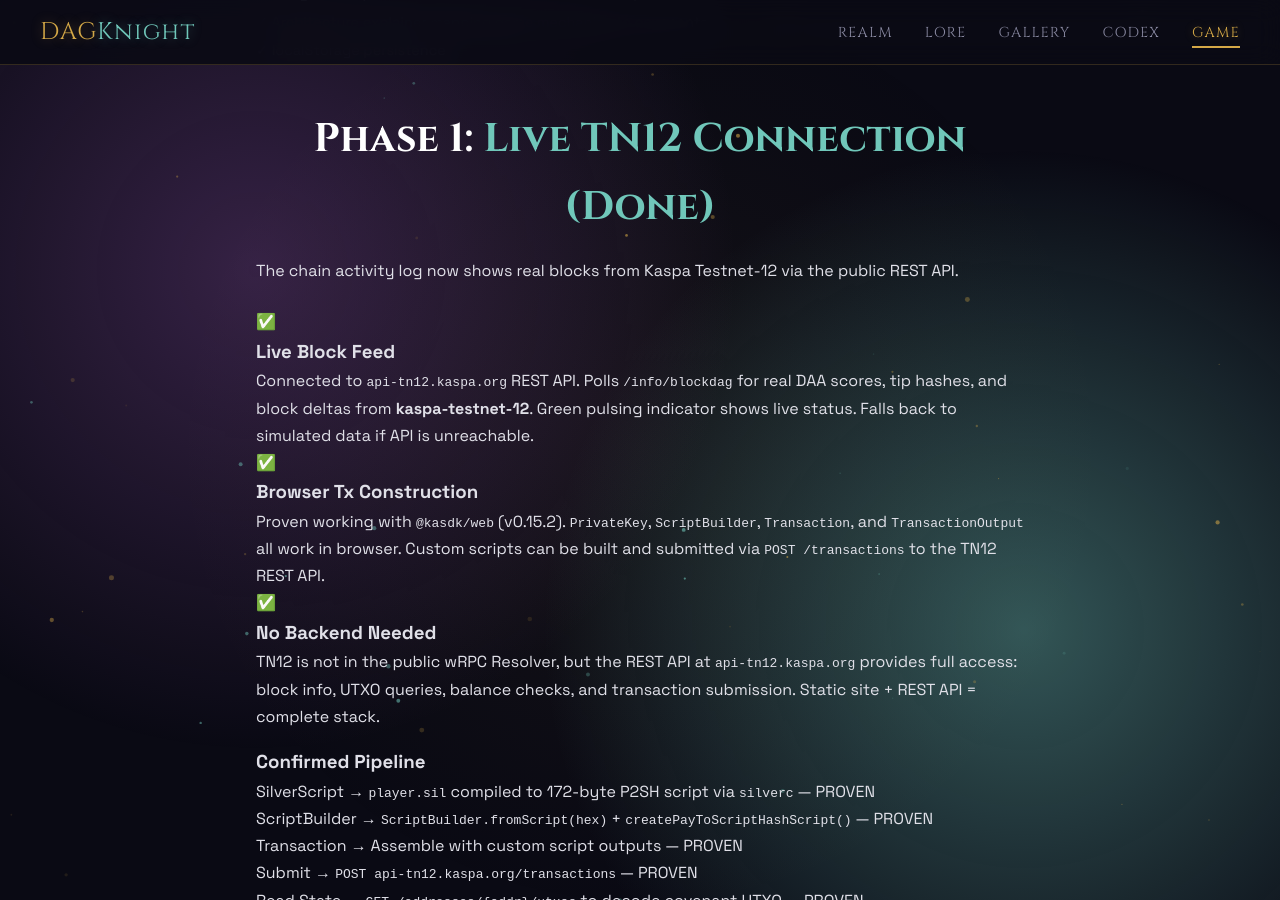
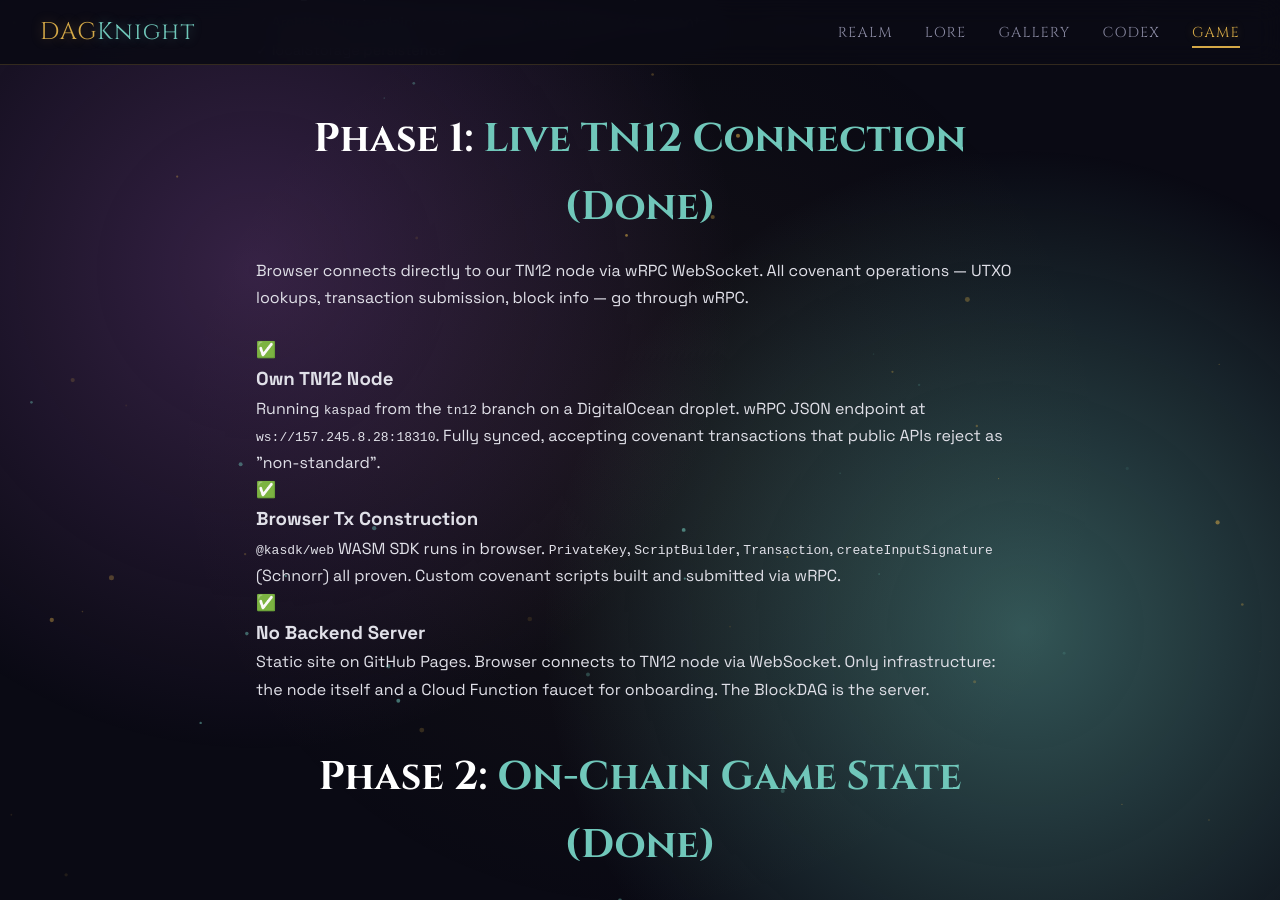
Before and after one commit to creative-inference/dagknight.xyz, a Jekyll site: the page built from game/plan/index.html, in a window 1280 px wide and 900 px high, scrolled down 1589 px. Built offline with Jekyll 4.4.1, drawn with Linux system fonts in a browser that asks for light colours; some of the changed text lies outside the part shown.

Commit message:
Update game and plan pages with on-chain state transition milestone
Plan page: Phase 1 updated with own TN12 node + wRPC. Phase 2 marked
as Done with all proven milestones (SilverScript, checkSig,
validateOutputState, game-triggered updates). player.sil marked LIVE.

Game page: Status banner showing on-chain state transitions are live
on TN12 with 160-byte SilverScript covenant.

Co-Authored-By: Claude Opus 4.6 (1M context) <noreply@anthropic.com>

```diff
--- a/game/plan/index.html
+++ b/game/plan/index.html
@@ -55,107 +55,80 @@ GitHub Pages (static)          TN12 Node
     <!-- Phase 1 -->
     <h2 class="section-title">Phase 1: <span class="teal">Live TN12 Connection (Done)</span></h2>
     <p style="color: var(--text); margin-bottom: 1.5rem;">
-      The chain activity log now shows real blocks from Kaspa Testnet-12 via the public REST API.
+      Browser connects directly to our TN12 node via wRPC WebSocket. All covenant operations
+      &mdash; UTXO lookups, transaction submission, block info &mdash; go through wRPC.
     </p>
 
     <div class="pillars" style="margin-bottom: 1rem;">
       <div class="pillar-card">
         <div class="pillar-icon">&#x2705;</div>
-        <h3>Live Block Feed</h3>
+        <h3>Own TN12 Node</h3>
         <p>
-          Connected to <code>api-tn12.kaspa.org</code> REST API.
-          Polls <code>/info/blockdag</code> for real DAA scores, tip hashes, and block deltas
-          from <strong>kaspa-testnet-12</strong>. Green pulsing indicator shows live status.
-          Falls back to simulated data if API is unreachable.
+          Running <code>kaspad</code> from the <code>tn12</code> branch on a DigitalOcean droplet.
+          wRPC JSON endpoint at <code>ws://157.245.8.28:18310</code>.
+          Fully synced, accepting covenant transactions that public APIs reject as "non-standard".
         </p>
       </div>
       <div class="pillar-card">
         <div class="pillar-icon">&#x2705;</div>
         <h3>Browser Tx Construction</h3>
         <p>
-          Proven working with <code>@kasdk/web</code> (v0.15.2).
+          <code>@kasdk/web</code> WASM SDK runs in browser.
           <code>PrivateKey</code>, <code>ScriptBuilder</code>, <code>Transaction</code>,
-          and <code>TransactionOutput</code> all work in browser.
-          Custom scripts can be built and submitted via
-          <code>POST /transactions</code> to the TN12 REST API.
+          <code>createInputSignature</code> (Schnorr) all proven.
+          Custom covenant scripts built and submitted via wRPC.
         </p>
       </div>
       <div class="pillar-card">
         <div class="pillar-icon">&#x2705;</div>
-        <h3>No Backend Needed</h3>
+        <h3>No Backend Server</h3>
         <p>
-          TN12 is not in the public wRPC Resolver, but the REST API at
-          <code>api-tn12.kaspa.org</code> provides full access: block info,
-          UTXO queries, balance checks, and transaction submission.
-          Static site + REST API = complete stack.
+          Static site on GitHub Pages. Browser connects to TN12 node via WebSocket.
+          Only infrastructure: the node itself and a Cloud Function faucet for onboarding.
+          The BlockDAG is the server.
         </p>
       </div>
     </div>
 
-    <div class="game-tech-note" style="margin-bottom: 2rem;">
-      <h3>Confirmed Pipeline</h3>
-      <div class="tech-grid">
-        <div class="tech-row">
-          <span class="tech-game">SilverScript</span>
-          <span class="tech-arrow">&rarr;</span>
-          <span class="tech-chain"><code>player.sil</code> compiled to 172-byte P2SH script via <code>silverc</code> &mdash; PROVEN</span>
-        </div>
-        <div class="tech-row">
-          <span class="tech-game">ScriptBuilder</span>
-          <span class="tech-arrow">&rarr;</span>
-          <span class="tech-chain"><code>ScriptBuilder.fromScript(hex)</code> + <code>createPayToScriptHashScript()</code> &mdash; PROVEN</span>
-        </div>
-        <div class="tech-row">
-          <span class="tech-game">Transaction</span>
-          <span class="tech-arrow">&rarr;</span>
-          <span class="tech-chain">Assemble with custom script outputs &mdash; PROVEN</span>
-        </div>
-        <div class="tech-row">
-          <span class="tech-game">Submit</span>
-          <span class="tech-arrow">&rarr;</span>
-          <span class="tech-chain"><code>POST api-tn12.kaspa.org/transactions</code> &mdash; PROVEN</span>
-        </div>
-        <div class="tech-row">
-          <span class="tech-game">Read State</span>
-          <span class="tech-arrow">&rarr;</span>
-          <span class="tech-chain"><code>GET /addresses/{addr}/utxos</code> to decode covenant UTXO &mdash; PROVEN</span>
-        </div>
-      </div>
-    </div>
-
     <!-- Phase 2 -->
-    <h2 class="section-title" style="margin-top: 2.5rem;">Phase 2: <span class="gold">On-Chain Game State</span> <span class="teal">(In Progress)</span></h2>
+    <h2 class="section-title" style="margin-top: 2.5rem;">Phase 2: <span class="teal">On-Chain Game State (Done)</span></h2>
     <p style="color: var(--text); margin-bottom: 1.5rem;">
-      Game state is moving from localStorage to covenant UTXOs. The browser builds and submits real transactions.
+      Character state lives on-chain as a covenant-enforced UTXO. The browser builds, signs, and submits
+      real covenant transactions through our TN12 node. Game rules are enforced by the L1.
     </p>
 
     <div class="game-tech-note" style="margin-bottom: 2rem;">
-      <h3>Phase 2 Progress</h3>
+      <h3>Proven On-Chain</h3>
       <div class="tech-grid">
         <div class="tech-row">
-          <span class="tech-game" style="color: var(--primary);">&#x2705; Compiler</span>
+          <span class="tech-game" style="color: var(--primary);">&#x2705; SilverScript</span>
           <span class="tech-arrow">&rarr;</span>
-          <span class="tech-chain"><code>player.sil</code> compiled to 172-byte bytecode with SilverScript compiler</span>
+          <span class="tech-chain"><code>player.sil</code> compiled to 160-byte bytecode &mdash; single entrypoint, <code>checkSig</code> + <code>validateOutputState</code></span>
         </div>
         <div class="tech-row">
           <span class="tech-game" style="color: var(--primary);">&#x2705; Fund Players</span>
           <span class="tech-arrow">&rarr;</span>
-          <span class="tech-chain">Cloud Function faucet sends 1 KAS to new players automatically</span>
+          <span class="tech-chain">Cloud Function faucet sends 1 KAS to new players via signed TN12 transaction</span>
         </div>
         <div class="tech-row">
           <span class="tech-game" style="color: var(--primary);">&#x2705; Create Covenant</span>
           <span class="tech-arrow">&rarr;</span>
-          <span class="tech-chain">Player covenant UTXO created on TN12 via P2SH from browser &mdash; confirmed on-chain</span>
+          <span class="tech-chain">Player covenant UTXO deployed on TN12 via P2SH &mdash; wRPC submission bypasses standardness check</span>
         </div>
         <div class="tech-row">
-          <span class="tech-game">State Read</span>
+          <span class="tech-game" style="color: var(--primary);">&#x2705; State Transition</span>
           <span class="tech-arrow">&rarr;</span>
-          <span class="tech-chain">Wire <code>state.js</code> to decode Player UTXO instead of localStorage</span>
+          <span class="tech-chain">Covenant spent + recreated with new state (hp, gold, level) &mdash; <code>validateOutputState</code> verified on-chain</span>
         </div>
         <div class="tech-row">
-          <span class="tech-game">State Write</span>
+          <span class="tech-game" style="color: var(--primary);">&#x2705; Owner Signature</span>
           <span class="tech-arrow">&rarr;</span>
-          <span class="tech-chain">Each game action builds + submits a covenant spend tx</span>
+          <span class="tech-chain">Schnorr <code>checkSig</code> verifies only the owner can update their character &mdash; proven on TN12</span>
+        </div>
+        <div class="tech-row">
+          <span class="tech-game" style="color: var(--primary);">&#x2705; Game Integration</span>
+          <span class="tech-arrow">&rarr;</span>
+          <span class="tech-chain">Level-up during gameplay triggers on-chain covenant state update automatically</span>
         </div>
       </div>
     </div>
@@ -164,17 +137,18 @@ GitHub Pages (static)          TN12 Node
 
     <div class="pillars" style="margin-bottom: 1rem;">
       <div class="pillar-card">
-        <div class="pillar-icon">&#x1F6E1;</div>
-        <h3>player.ss</h3>
+        <div class="pillar-icon">&#x2705;</div>
+        <h3>player.sil (LIVE)</h3>
         <p>
-          <strong>Self-preserving UTXO.</strong> Holds character state: name, class, level, XP, HP,
-          stats, gold, equipment. Every spend recreates the UTXO with updated state.
-          Auth-bound to player's pubkey.
+          <strong>Self-preserving UTXO.</strong> 160 bytes compiled from SilverScript.
+          Holds owner pubkey, HP, gold, level. Every spend recreates the UTXO with updated state.
+          Owner-signed via Schnorr <code>checkSig</code>. State validated via <code>validateOutputState</code>.
+          Game rules enforced on L1: <code>require(newLevel >= level)</code>.
         </p>
       </div>
       <div class="pillar-card">
-        <div class="pillar-icon">&#x2694;</div>
-        <h3>game.ss</h3>
+        <div class="pillar-icon">&#x1F3AF;</div>
+        <h3>game.sil (Next)</h3>
         <p>
           <strong>Episodic covenant.</strong> Created when entering the forest, consumed when combat
           resolves. ICC with Player covenant in a single atomic transaction.
```
Also changed, not shown: other parts of game/plan/index.html (+3 -3 lines), game/index.html (+8 -4 lines).
